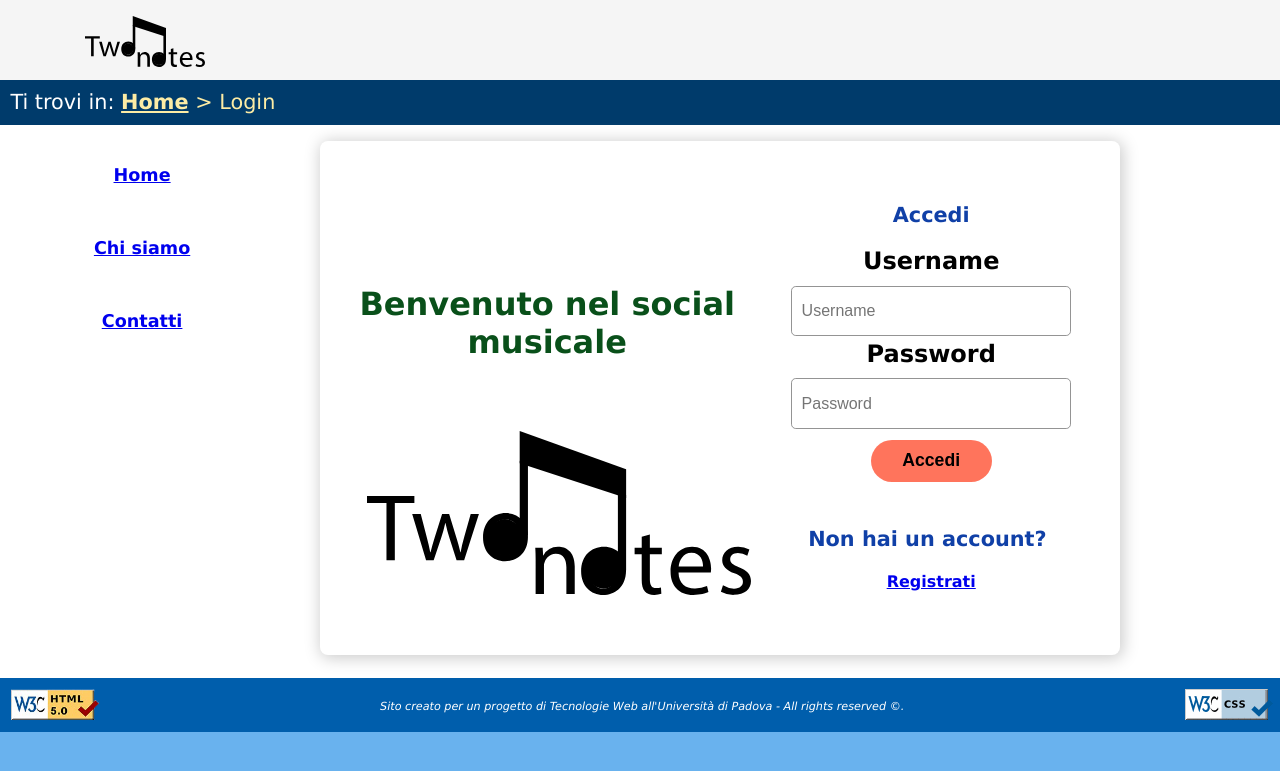
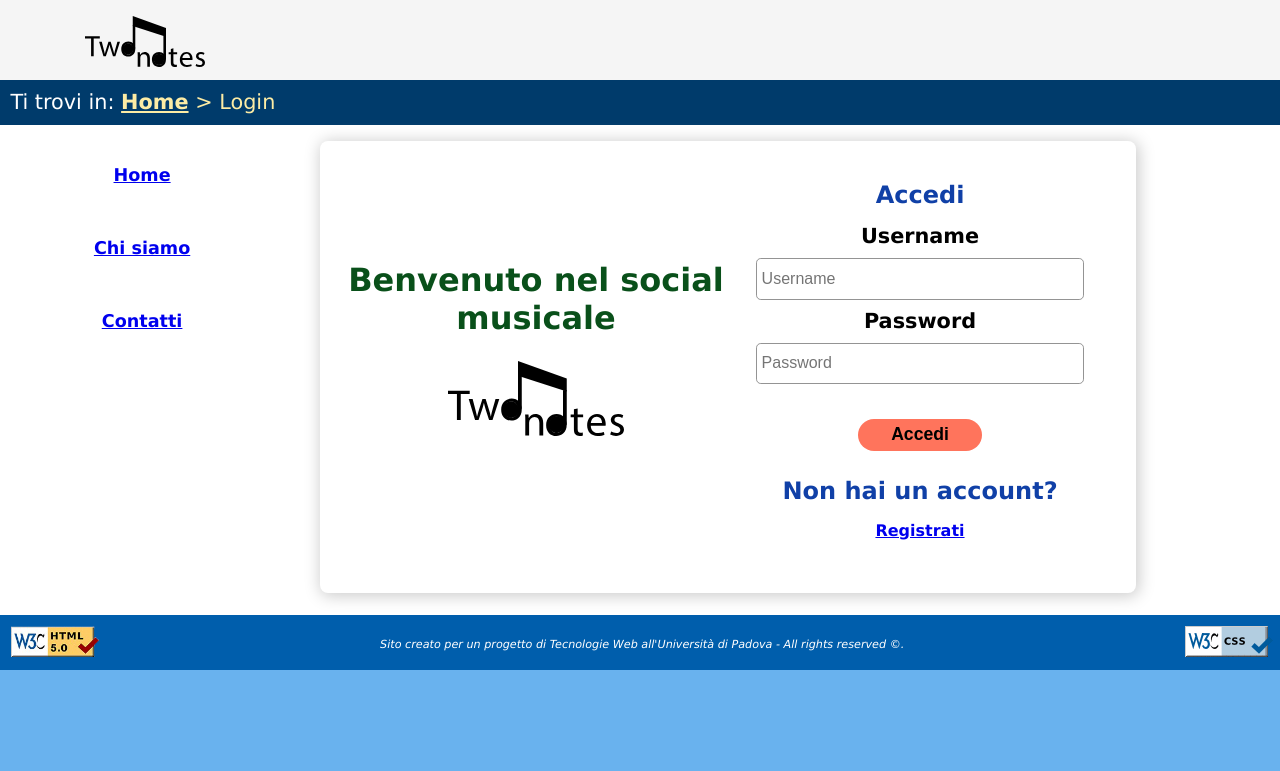
Before and after one commit to MicheleBaldisseri/TwoNotes, a PHP site: page /php/login.php in a window 1280 px wide. Shown: the top 771 px of the page. Run offline with PHP 8.4, Linux system fonts and the light colour scheme.

Commit message:
login html e CSS

```diff
--- a/styles/stile.css
+++ b/styles/stile.css
@@ -361,62 +361,63 @@ SEZIONE HEADER
 SEZIONE LOGIN PAGE
 ==================
 */
-.login{
-    padding: 1em;
-    padding-bottom: 2em;
+#login{
+    overflow: hidden;
 }
-.login h2{
-    float: left;
-    padding: 4em 0 1em 0;
-    width: 55%;
+#login > div{
+    width: 50%;
     text-align: center;
 }
-.login img{
+#loginLeft{
     float: left;
-    width: 50%;
-    margin-top: 5%;
-    margin-left: 4%;
-    height: 100%;
+    margin: 6em 0 6em 0;
 }
-.login h3{
-    text-align: center;
-    margin-right: auto;
-    margin-left: auto;
+
+#loginRight{
+    float: right;
+    margin: 1em 0 1em 0;
+}
+
+#loginRight form{
+    padding: 1em;
+}
+
+#loginRight label{
+    padding: 0.6em;
     font-weight: bold;
-    padding: 1em 0 1em 0;
+    font-size: 1.3em;
 }
-.login form{
-    width: 45%;
-    margin-left: 55%;
+
+#loginRight input{
+    margin: 0.6em auto 0.6em auto;
+    padding: 0.3em;
+    display: block;
+    width: 90%;
 }
-.login input[type="text"],
-.login input[type="password"]{
-    display: block;
-    margin-right: auto;
-    margin-left: auto;
-    width: 75%;
-    padding: 0.6em;
-    margin-bottom: 1%;
-    margin-top: 3%;
-}
-.login input[type="submit"]{
-    display: block;
-    margin-right: auto;
-    margin-left: auto;
+
+#loginRight input[type="submit"]{
+    margin-top: 2em;
     width: 35%;
     min-width: fit-content;
 }
-.login a{
-    margin-bottom: 2em;
+
+#loginRight h3{
+    margin-top: 0;
+    font-size: 1.5em;
 }
-#formLogin label{
+
+#loginRight a{
+    margin-top: 1em;
     display: block;
-    margin-right: auto;
-    margin-left: auto;
-    text-align: center;
-    font-size: 1.5em;
-    font-weight: bold;
 }
+
+#loginLeft div {
+    background: url('../img/TwoNotes-4.svg') no-repeat;
+    height: 7em;
+    width: 11em;
+    margin: 1.5em auto 0em auto;
+}
+
 /*
 ==================
 SEZIONE BOTTONI
@@ -437,14 +438,7 @@ SEZIONE BOTTONI
     border-radius: 0.3em 0.3em 0.3em 0.3em;
     border: 0.1em solid rgb(148, 148, 148);
 }
-#button_register{
-    text-align: center;
-    display: block;
-    margin-right: 13%;
-    margin-left: 68%;
-    max-width: 35%;
-    min-width: fit-content;
-}
+
 .orange-button{
     background-color: #ff4b2bc4;
     color: black;
--- a/styles/stile_small.css
+++ b/styles/stile_small.css
@@ -194,48 +194,21 @@ SEZIONE PROFILO
 SEZIONE LOGIN
 =============
 */
-.login{
-    padding-bottom: 1.5em;
+#login > div{
+    float: none;
+    width: 100%;
 }
-.login h2, .login img{
+
+#loginLeft{
+    margin: 1em 0 0 0;
+}
+
+#loginLeft div{
     display: none;
 }
-.login h3{
-    margin-top: 0;
-    padding: 0em;
-    padding-bottom: 0.5em;
-    padding-top: 0.5em;
-    font-size: 1.3em;
-}
-.login form{
-    width: 100%;
-    margin-left: 0%;
-}
-.login input[type="text"],
-.login input[type="password"]{
-    width: 90%;
-    padding: 0.2em;
-    margin-bottom: 5%;
-    margin-top: 3%;
-}
-.login input[type="submit"]{
-    margin-bottom: 0.2em;
-}
-.login input[type="button"]{
-    margin-top: -0.3em;
-}
-#button_register{
-    display: block;
-    margin-right: auto;
-    margin-left: auto;
-    margin-top: 0em;
-    margin-bottom: 0em;
-}
-#formLogin label{
-    font-size: 1.2em;
-}
 
-@media only screen and (max-width: 319px) {
+
+@media only screen and (max-width: 320px) {
     #header h1{
         width: 3em;
         height: 1.3em;
--- a/views/login.html
+++ b/views/login.html
@@ -33,13 +33,14 @@
                 <li><a href="contatti.php">Contatti</a></li>
             </ul>
         </div>
-        <div class="sezione round_div shadow-div login">
+        <div id="login" class="sezione round_div shadow-div">
+            <div id="loginLeft">
                 <h2>Benvenuto nel <span xml:lang="en" lang="en">social</span> musicale</h2>
-            <img src="../img/TwoNotes-4.svg" alt=""/>
+                <div></div>
+            </div>
+            <div id="loginRight">
                 <h3>Accedi</h3>
-
                 <ERRORELOGIN/>
-
                 <form id="formLogin" action="loginAction.php" title="Login" method="post" onsubmit="return validateForm();">
                     <div>
                         <label for="username" xml:lang="en" lang="en">Username</label>
@@ -58,6 +59,7 @@
 
                 <h3>Non hai un account?</h3>
                 <a href="registrazione.php" id="button_register" tabindex="4">Registrati</a>
+            </div>
 
             <a href="#menu" class="screenReaderOnly" tabindex="-1">Vai al menù</a>
         </div>
```
Lines whose indentation alone changed are shown as unchanged.
